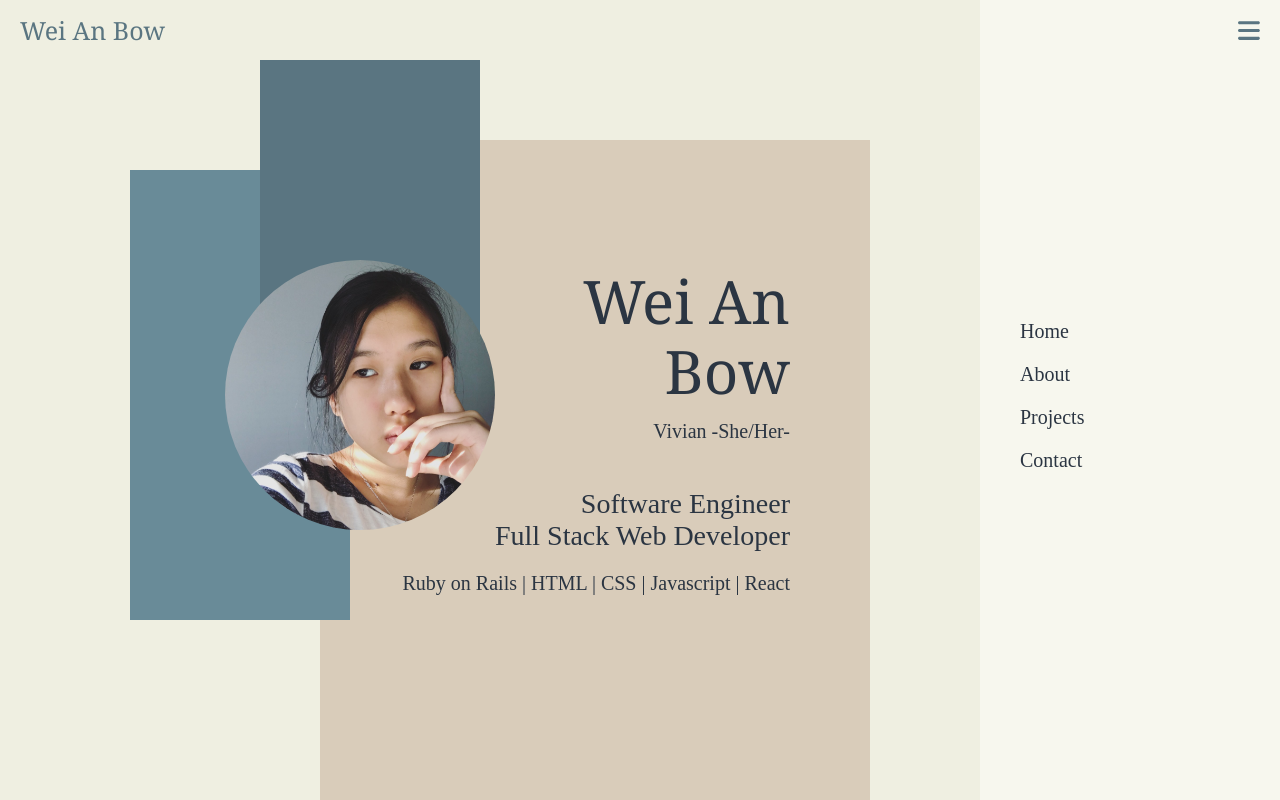
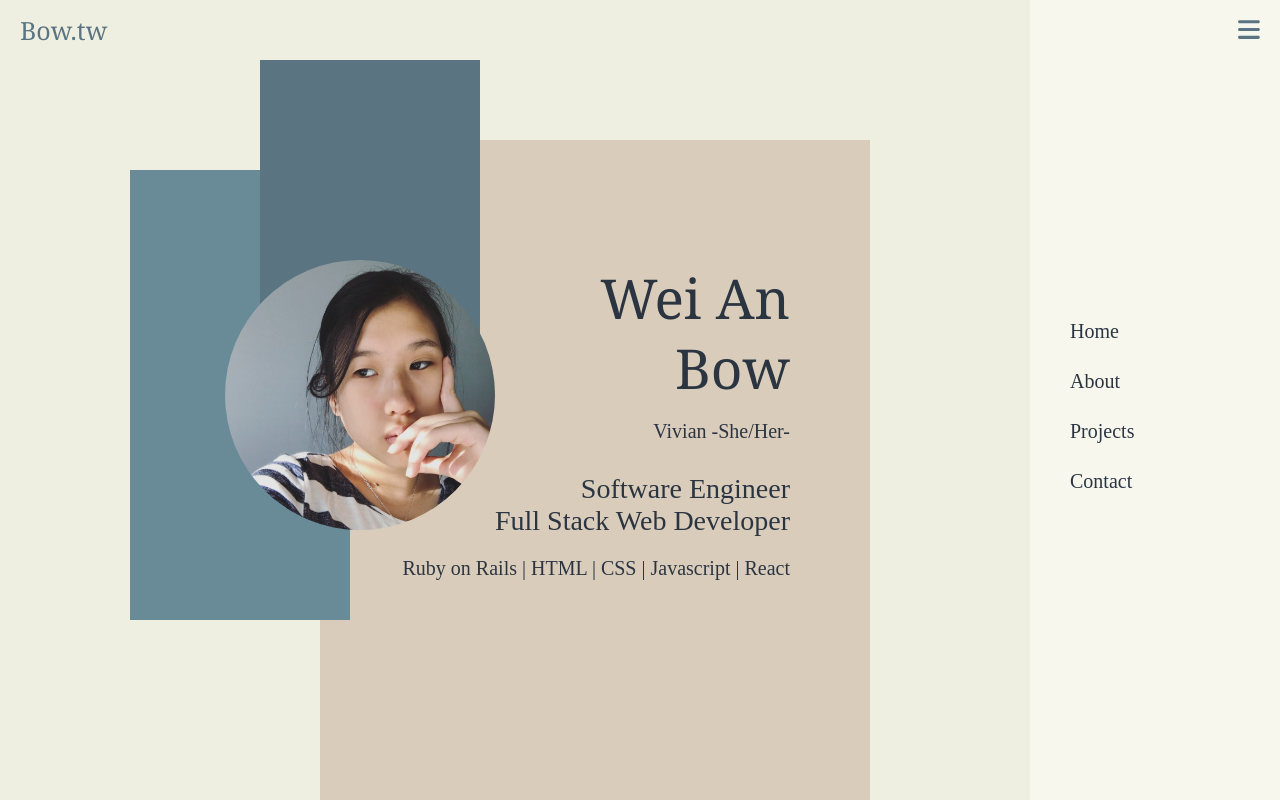
Before and after one commit to VivianBao/portfolio, a React (Create React App) app: page / in a window 1280 px wide. Built offline with nearby package versions, Linux system fonts and the light colour scheme; a web font is replaced by a local one.

Commit message:
Added fontawesome icon to navbar

```diff
--- a/package.json
+++ b/package.json
@@ -4,6 +4,7 @@
   "private": true,
   "dependencies": {
     "@fortawesome/fontawesome-svg-core": "^1.3.0",
+    "@fortawesome/free-brands-svg-icons": "^6.0.0",
     "@fortawesome/free-solid-svg-icons": "^6.0.0",
     "@fortawesome/react-fontawesome": "^0.1.17",
     "@testing-library/jest-dom": "^5.16.2",
--- a/src/App.js
+++ b/src/App.js
@@ -5,6 +5,14 @@ import ProjectIndex from "./components/Projects"
 import Contact from "./components/Contact"
 import Navbar from "./components/Navbar"
 import SideBar from "./components/SideBar"
+
+import { library } from '@fortawesome/fontawesome-svg-core'
+import { FontAwesomeIcon } from '@fortawesome/react-fontawesome'
+import { faBars } from '@fortawesome/free-solid-svg-icons'
+import { faLinkedinIn } from '@fortawesome/free-brands-svg-icons'
+import { faGithub } from '@fortawesome/free-brands-svg-icons'
+
+library.add(faBars, faLinkedinIn, faGithub);
 
 function App() {
   return (
--- a/src/components/Navbar.jsx
+++ b/src/components/Navbar.jsx
@@ -1,12 +1,15 @@
 import "../styles/Navbar.scss";
 import { FontAwesomeIcon } from '@fortawesome/react-fontawesome'
-import { faBars } from '@fortawesome/free-solid-svg-icons'
 
 export default function Navbar() {
   return (
     <div className="navbar">
-      <h4>Wei An Bow</h4>
-      <FontAwesomeIcon icon={faBars} />
+      <h4>Bow.tw</h4>
+      <div className="icon">
+        <FontAwesomeIcon icon="fa-brands fa-linkedin-in" />
+        <FontAwesomeIcon icon="fa-brands fa-github" />
+        <FontAwesomeIcon icon='bars' />
+      </div>
     </div>
   )
 }
--- a/src/styles/Home.scss
+++ b/src/styles/Home.scss
@@ -23,7 +23,7 @@
     }
     h4 {
       // color: $blue;
-      margin: 20px 0 45px 0;
+      margin: 20px 0 30px 0;
       font-size: 20px;
     }
     h5{
--- a/src/styles/SideBar.scss
+++ b/src/styles/SideBar.scss
@@ -2,7 +2,7 @@
 
 .side-bar{
   height: 100vh;
-  width: 300px;
+  width: 250px;
   background-color: $transparent-white;
   position: fixed;
   top: 0;
@@ -13,11 +13,14 @@
 
     li {
       list-style-type: none;
-      margin-bottom: 20px;;
+      height: 50px;
       a {
         text-decoration: none;
         color: $dark-blue;
         font-size: 20px;
+        &:hover{
+          color: $blue;
+        }
       }
     }
   }
--- a/src/styles/index.scss
+++ b/src/styles/index.scss
@@ -13,7 +13,7 @@ h2, h3, h4, h5 {
 }
 h1 {
   margin: 0;
-  font-size: 60px;
+  font-size: 55px;
   font-weight: 400;
   font-family: 'Noto Serif', serif;
 }
```
Also changed, not shown: 1 other file (tests, documents, lock files or other folders).
